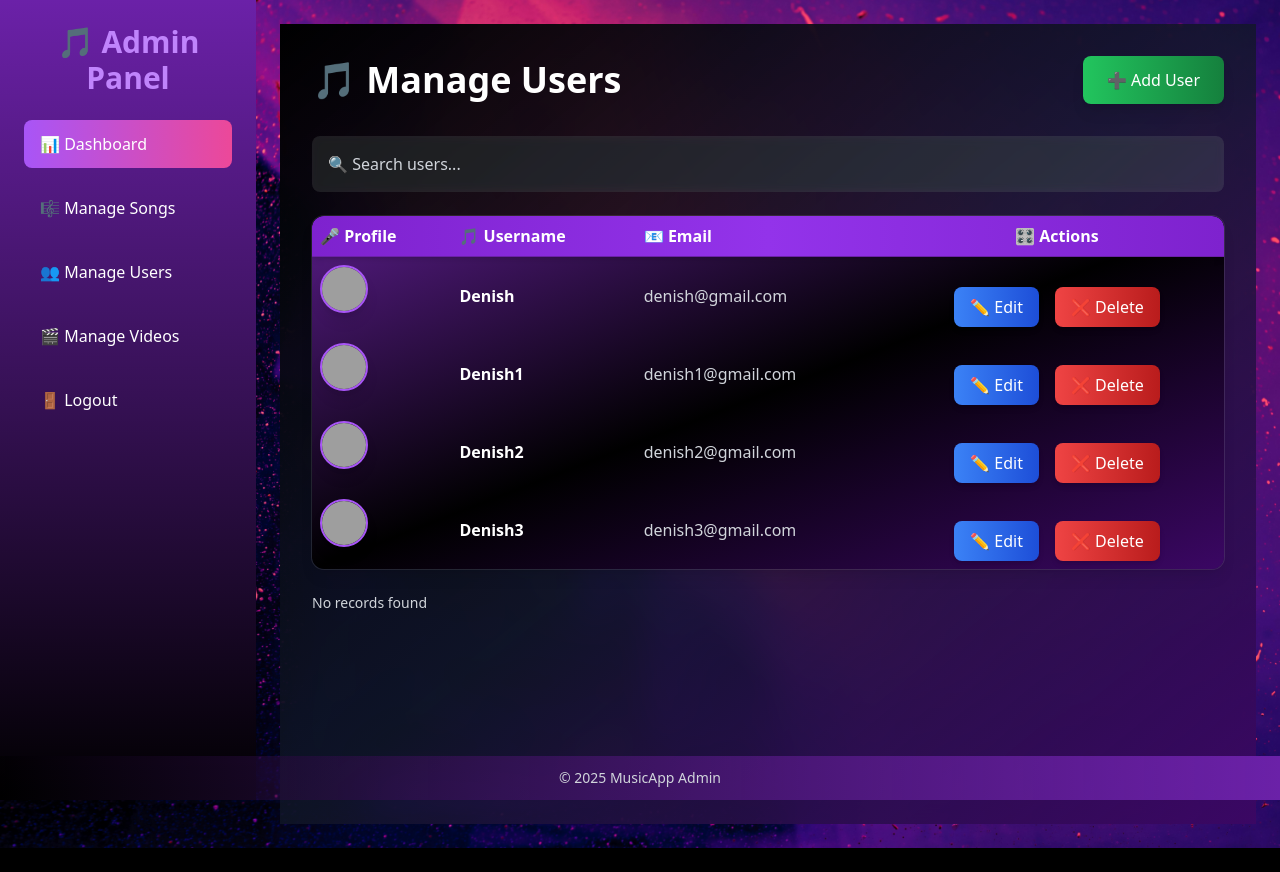
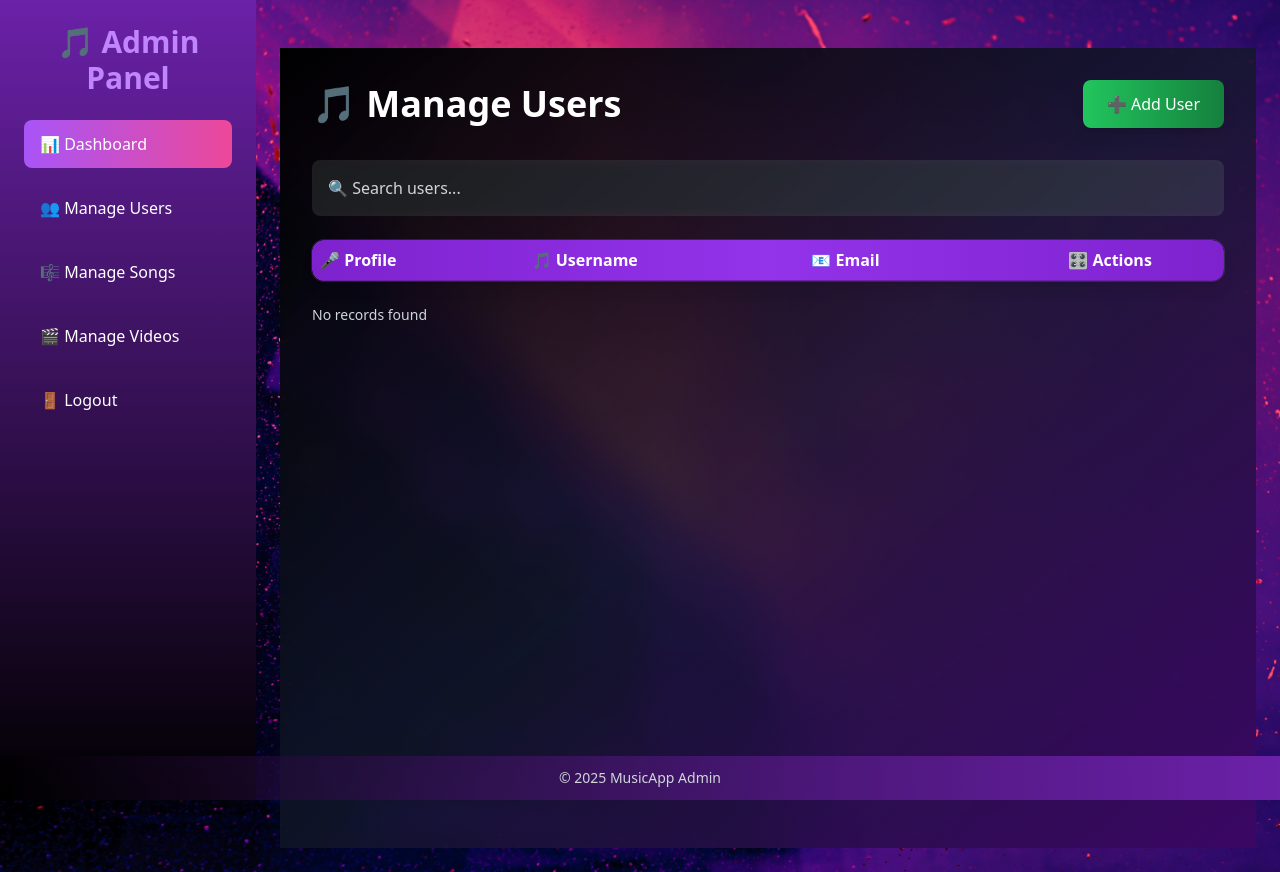
Before and after one commit to BoradDenish/django_music_app, a Django app: page /a/users in a window 1280 px wide. Before the commit the page ends 848 px from the top, so only its background shows below. Run offline with Django 5.2, Linux system fonts and the light colour scheme; lists and menus that the app fills with data are empty; some libraries are stand-ins or nearby versions; grey boxes are pictures that could not be loaded.

Commit message:
change in design and set user list and add user code

```diff
--- a/music/settings.py
+++ b/music/settings.py
@@ -53,7 +53,7 @@
     'django.contrib.auth.middleware.AuthenticationMiddleware',
     'django.contrib.messages.middleware.MessageMiddleware',
     'django.middleware.clickjacking.XFrameOptionsMiddleware',
-    'music_app.middleware.TokenAuthMiddleware'
+    # 'music_app.middleware.TokenAuthMiddleware'
 ]
 
 ROOT_URLCONF = 'music.urls'
--- a/music_admin/urls.py
+++ b/music_admin/urls.py
@@ -1,18 +1,21 @@
 from django.urls import path
 from music_admin import views
-from music_admin.view import authentication
+from music_admin.view import authentication, users
 
 urlpatterns = [
     # path("", views.index, name="index"),
     path('login', authentication.admin_login, name='admin_login'),
     path('logout', authentication.admin_logout, name='admin_logout'),
+
     path('dashboard', views.admin_dashboard, name='admin_dashboard'),
-    path('songs', views.admin_songs, name='admin_songs'),
-    path('users', views.admin_users, name='admin_users'),
 
+    path('users', users.admin_users, name='admin_users'),
+    path("add-user", users.add_user, name="add_user"),
+    path('user-edit', users.edit_user, name='edit_user'),
     path('user/delete/<int:id>', views.delete_user, name='delete_user'),
 
-    path('video', authentication.admin_video, name='admin_video'),
+    path('songs', views.admin_songs, name='admin_songs'),
+    path('video', views.admin_video, name='admin_video'),
 
     # path('songs/edit/<int:song_id>', views.edit_song, name='edit_song'),
     # path('songs/delete/<int:song_id>', views.delete_song, name='delete_song'),
--- a/music_admin/view/authentication.py
+++ b/music_admin/view/authentication.py
@@ -53,9 +53,10 @@
         session_data.save()
 
         # Redirect to dashboard after successful login
-        return redirect("admin_dashboard")  # Ensure 'admin_dashboard' is the correct URL name
+        return redirect("admin_dashboard")
 
     return render(request, "admin/auth/admin_login.html")
+
 
 def admin_logout(request):
     print("Logout called", request.session)
@@ -64,6 +65,3 @@
 
     # Redirect to login page
     return redirect("admin_login")  # Ensure 'admin_login' is the correct URL name
-
-def admin_video(request):
-    return render(request, "admin/videos/admin_videos.html")
--- a/music_admin/views.py
+++ b/music_admin/views.py
@@ -1,37 +1,11 @@
 from django.http import JsonResponse
 from django.shortcuts import redirect, render
-from django.contrib.auth import authenticate, login, logout
+from django.contrib.auth import authenticate, login
 from django.contrib import messages
-from music_admin.models import Song, User
-from django.contrib.auth.hashers import make_password
-
 # Create your views here.
 
 def index(request):
     return JsonResponse({"HELLO": "MESSAGE"})
-
-
-
-def admin_login(request):
-    if request.user.is_authenticated:
-        return redirect('admin_dashboard')
-
-    if request.method == "POST":
-        username = request.POST['username']
-        password = request.POST['password']
-        user = authenticate(request, username=username, password=password)
-
-        if user is not None and user.is_staff:  # Ensures only admins can log in
-            login(request, user)
-            return redirect('admin_dashboard')
-        else:
-            messages.error(request, "Invalid credentials or not an admin.")
-
-    return render(request, 'admin/auth/admin_login.html')
-
-
-
-from django.shortcuts import render
 
 def admin_dashboard(request):
     # Static values instead of database queries
@@ -90,15 +64,8 @@
     ]
     return render(request, "admin/songs/admin_songs.html", {"songs": songs})
 
-def admin_users(request):
-    # users = User.objects.all()
-    users = [
-        {"id": 1, "username": "Denish", "email": "denish@gmail.com"},
-        {"id": 2, "username": "Denish1", "email": "denish1@gmail.com"},
-        {"id": 3, "username": "Denish2", "email": "denish2@gmail.com"},
-        {"id": 4, "username": "Denish3", "email": "denish3@gmail.com"}
-    ]
-    return render(request, "admin/users/admin_users.html", {"users": users})
-
 def delete_user(request):
     return render(request, "admin/users/admin_users.html")
+
+def admin_video(request):
+    return render(request, "admin/videos/admin_videos.html")
--- a/templates/admin/layout/admin_base.html
+++ b/templates/admin/layout/admin_base.html
@@ -30,6 +30,16 @@
     {% include 'admin/layout/admin_sidebar.html' %}
 
     <div class="ml-64 p-6">
+        {% if messages %}
+        <div id="message-container" class="mb-6">
+            {% for message in messages %}
+                <div class="p-4 rounded-xl shadow-md {% if message.tags == 'success' %}bg-green-600{% elif message.tags == 'error' %}bg-red-600{% else %}bg-gray-700{% endif %}">
+                    <p class="text-white font-semibold">{{ message }}</p>
+                </div>
+            {% endfor %}
+        </div>
+        {% endif %}
+
         {% block content %}
         {% endblock %}
     </div>
@@ -37,5 +47,15 @@
     <!-- Footer -->
     {% include 'admin/layout/admin_footer.html' %}
 
+<script>
+    // Auto-hide after 2 seconds
+    setTimeout(() => {
+        const container = document.getElementById('message-container');
+        if (container) {
+            container.style.opacity = '0';
+            setTimeout(() => container.remove(), 500);  // Smooth fade-out
+        }
+    }, 2000);
+</script>
 </body>
 </html>
--- a/templates/admin/layout/admin_sidebar.html
+++ b/templates/admin/layout/admin_sidebar.html
@@ -7,13 +7,13 @@
             </a>
         </li>
         <li>
-            <a href="{% url 'admin_songs' %}" class="flex items-center px-4 py-3 rounded-lg hover:bg-purple-600 hover:scale-105 transition transform">
-                🎼 Manage Songs
+            <a href="{% url 'admin_users' %}" class="flex items-center px-4 py-3 rounded-lg hover:bg-purple-600 hover:scale-105 transition transform">
+                👥 Manage Users
             </a>
         </li>
         <li>
-            <a href="{% url 'admin_users' %}" class="flex items-center px-4 py-3 rounded-lg hover:bg-purple-600 hover:scale-105 transition transform">
-                👥 Manage Users
+            <a href="{% url 'admin_songs' %}" class="flex items-center px-4 py-3 rounded-lg hover:bg-purple-600 hover:scale-105 transition transform">
+                🎼 Manage Songs
             </a>
         </li>
         <li>
@@ -28,3 +28,4 @@
         </li>
     </ul>
 </div>
+777c
--- a/templates/admin/songs/admin_songs.html
+++ b/templates/admin/songs/admin_songs.html
@@ -76,6 +76,7 @@
         </div>
         <input type="text" placeholder="🎵 Song Title" class="w-full mb-4 p-3 bg-gray-700 text-white rounded-lg placeholder-gray-400">
         <input type="text" placeholder="🎤 Artist" class="w-full mb-4 p-3 bg-gray-700 text-white rounded-lg placeholder-gray-400">
+        <input type="file" accept="audio/*" class="w-full mb-4 p-3 bg-gray-700 text-white rounded-lg">
         <div class="flex justify-end gap-4">
             <button onclick="closeModal('addSongModal')" class="px-4 py-2 bg-gray-600/80 text-white rounded-lg">Cancel</button>
             <button class="px-4 py-2 bg-green-600/80 text-white rounded-lg">Save</button>
--- a/templates/admin/users/admin_users.html
+++ b/templates/admin/users/admin_users.html
@@ -1,15 +1,14 @@
 {% extends 'admin/layout/admin_base.html' %}
-
 {% block title %}🎵 Manage Users{% endblock %}
 
 {% block content %}
 <div class="min-h-screen p-8 bg-gradient-to-br from-black via-gray-900/80 to-purple-950 text-white backdrop-blur-lg">
 
     <div class="flex justify-between items-center mb-8">
-        <h1 class="text-4xl font-bold text-white flex items-center gap-2">🎵 Manage Users</h1>
-        <button onclick="openModal('addUserModal')" class="px-6 py-3 bg-gradient-to-r from-green-500 to-green-700 hover:scale-105 transition-transform text-white rounded-lg shadow-lg flex items-center gap-2">
+        <h1 class="text-4xl font-bold flex items-center gap-2">🎵 Manage Users</h1>
+        <a href="{% url 'add_user' %}" class="px-6 py-3 bg-gradient-to-r from-green-500 to-green-700 hover:scale-105 transition-transform text-white rounded-lg shadow-lg flex items-center gap-2">
             ➕ Add User
-        </button>
+        </a>
     </div>
 
     <!-- Search Bar -->
@@ -37,8 +36,8 @@
                     <td class="p-2 font-semibold">{{ user.username }}</td>
                     <td class="p-2 text-gray-300">{{ user.email }}</td>
                     <td class="p-2 text-center flex justify-center gap-4">
-                        <button onclick="openModal('editUserModal', '{{ user.username }}', '{{ user.email }}')" class="px-4 py-2 bg-gradient-to-r from-blue-500 to-blue-700 text-white rounded-lg shadow-md hover:scale-105 transition">✏️ Edit</button>
-                        <button onclick="openModal('deleteUserModal', '{{ user.id }}')" class="px-4 py-2 bg-gradient-to-r from-red-500 to-red-700 text-white rounded-lg shadow-md hover:scale-105 transition">❌ Delete</button>
+                        <a href="{% url 'edit_user' %}" class="px-4 py-2 bg-gradient-to-r from-blue-500 to-blue-700 text-white rounded-lg shadow-md hover:scale-105 transition">✏️ Edit</a>
+                        <button onclick="openDeleteModal('{{ user.id }}')" class="px-4 py-2 bg-gradient-to-r from-red-500 to-red-700 text-white rounded-lg shadow-md hover:scale-105 transition">❌ Delete</button>
                     </td>
                 </tr>
                 {% endfor %}
@@ -46,16 +45,13 @@
         </table>
     </div>
 
-    <!-- Pagination and Record Count -->
-    <div class="flex justify-between items-center mt-6">
-        <div class="text-sm text-gray-300">
-            {% if users.paginator.count > 0 %}
-                Showing {{ users.start }} to {{ users.end }} of {{ users.paginator.count }} records
-            {% else %}
-                No records found
-            {% endif %}
-        </div>
-
+    <!-- Pagination -->
+    <div class="flex justify-between items-center mt-6 text-sm text-gray-300">
+        {% if users.paginator.count > 0 %}
+            Showing {{ users.start }} to {{ users.end }} of {{ users.paginator.count }} records
+        {% else %}
+            No records found
+        {% endif %}
         <div class="flex gap-2">
             {% if users.has_previous %}
             <a href="?page={{ users.previous_page_number }}" class="px-4 py-2 bg-purple-600 text-white rounded-lg hover:bg-purple-500 transition">Previous</a>
@@ -66,70 +62,30 @@
         </div>
     </div>
 
-    <!-- Add User Modal -->
-    <div id="addUserModal" class="fixed inset-0 bg-black/60 hidden items-center justify-center">
-        <div class="bg-gray-800 p-8 rounded-lg w-96 shadow-xl transform transition-all scale-95">
-            <div class="flex justify-between items-center mb-4">
-                <h2 class="text-xl font-bold text-white">➕ Add User</h2>
-                <button onclick="closeModal('addUserModal')" class="text-white text-2xl">❌</button>
-            </div>
-            <input type="text" placeholder="🎵 Username" class="w-full mb-4 p-3 bg-gray-700 text-white rounded-lg placeholder-gray-400">
-            <input type="email" placeholder="📧 Email" class="w-full mb-4 p-3 bg-gray-700 text-white rounded-lg placeholder-gray-400">
-            <input type="file" class="w-full mb-4 p-3 bg-gray-700 text-white rounded-lg">
-            <div class="flex justify-end gap-4">
-                <button onclick="closeModal('addUserModal')" class="px-4 py-2 bg-gray-600/80 text-white rounded-lg">Cancel</button>
-                <button class="px-4 py-2 bg-green-600/80 text-white rounded-lg">Save</button>
-            </div>
+    <!-- Delete Confirmation Modal -->
+    <div id="deleteUserModal" class="fixed inset-0 bg-black/70 hidden items-center justify-center z-50">
+        <div class="bg-gradient-to-br from-gray-900 via-purple-900 to-black p-8 rounded-2xl shadow-2xl w-full max-w-md mx-auto text-white relative">
+            <h2 class="text-2xl font-bold mb-4">❌ Delete User</h2>
+            <p class="mb-6 text-sm text-gray-300">Are you sure you want to delete this user? This action cannot be undone.</p>
+            <form method="POST" id="deleteForm" class="flex justify-end gap-4">
+                {% csrf_token %}
+                <button type="button" onclick="closeDeleteModal()" class="btn-gray">Cancel</button>
+                <button type="submit" class="btn-red">Delete</button>
+            </form>
+            <button onclick="closeDeleteModal()" class="absolute top-4 right-4 text-gray-400 hover:text-white text-2xl">×</button>
         </div>
     </div>
-
-    <!-- Edit User Modal -->
-    <div id="editUserModal" class="fixed inset-0 bg-black/60 hidden items-center justify-center">
-        <div class="bg-gray-800 p-8 rounded-lg w-96 shadow-xl transform transition-all scale-95">
-            <div class="flex justify-between items-center mb-4">
-                <h2 class="text-xl font-bold text-white">✏️ Edit User</h2>
-                <button onclick="closeModal('editUserModal')" class="text-white text-2xl">❌</button>
-            </div>
-            <input type="text" id="editUsername" placeholder="🎵 Username" class="w-full mb-4 p-3 bg-gray-700 text-white rounded-lg placeholder-gray-400">
-            <input type="email" id="editEmail" placeholder="📧 Email" class="w-full mb-4 p-3 bg-gray-700 text-white rounded-lg placeholder-gray-400">
-            <input type="file" class="w-full mb-4 p-3 bg-gray-700 text-white rounded-lg">
-            <div class="flex justify-end gap-4">
-                <button onclick="closeModal('editUserModal')" class="px-4 py-2 bg-gray-600/80 text-white rounded-lg">Cancel</button>
-                <button class="px-4 py-2 bg-blue-600/80 text-white rounded-lg">Update</button>
-            </div>
-        </div>
-    </div>
-
-    <!-- Delete Confirmation Modal -->
-    <div id="deleteUserModal" class="fixed inset-0 bg-black/60 hidden items-center justify-center">
-        <div class="bg-gray-800 p-8 rounded-lg w-96 shadow-xl transform transition-all scale-95 text-white">
-            <h2 class="text-xl font-bold mb-4">❌ Confirm Deletion</h2>
-            <p class="mb-6">Are you sure you want to delete this user?</p>
-            <div class="flex justify-end gap-4">
-                <button onclick="closeModal('deleteUserModal')" class="px-4 py-2 bg-gray-600/80 text-white rounded-lg">Cancel</button>
-                <button class="px-4 py-2 bg-red-600/80 text-white rounded-lg">Delete</button>
-            </div>
-        </div>
-    </div>
-
 </div>
 
-<!-- JavaScript for Modals -->
 <script>
-    function openModal(modalId, username = '', email = '') {
-        let modal = document.getElementById(modalId);
-        modal.classList.remove('hidden');
-        modal.classList.add('flex');
-        if (modalId === 'editUserModal') {
-            document.getElementById('editUsername').value = username;
-            document.getElementById('editEmail').value = email;
-        }
+    function openDeleteModal(userId) {
+        document.getElementById('deleteForm').action = `/admin/users/delete/${userId}/`;
+        document.getElementById('deleteUserModal').classList.remove('hidden');
+        document.getElementById('deleteUserModal').classList.add('flex');
     }
-
-    function closeModal(modalId) {
-        let modal = document.getElementById(modalId);
-        modal.classList.remove('flex');
-        modal.classList.add('hidden');
+    function closeDeleteModal() {
+        document.getElementById('deleteUserModal').classList.add('hidden');
+        document.getElementById('deleteUserModal').classList.remove('flex');
     }
 </script>
 {% endblock %}
```
Also changed, not shown: music_admin/models.py (+5 -3 lines), music_admin/view/users.py (added, +73 -0 lines), templates/admin/users/user_add.html (added, +29 -0 lines), templates/admin/users/user_edit.html (added, +29 -0 lines).
